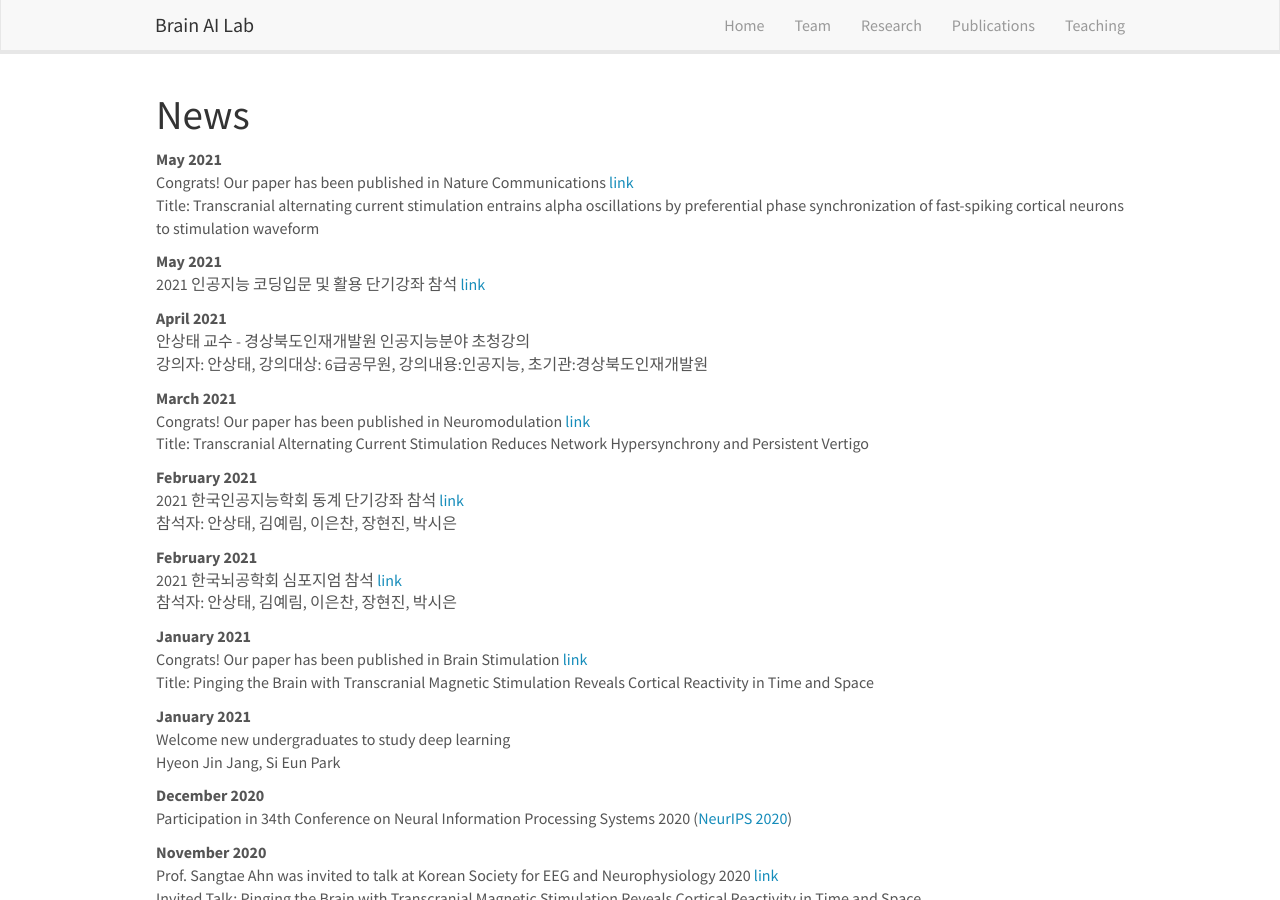
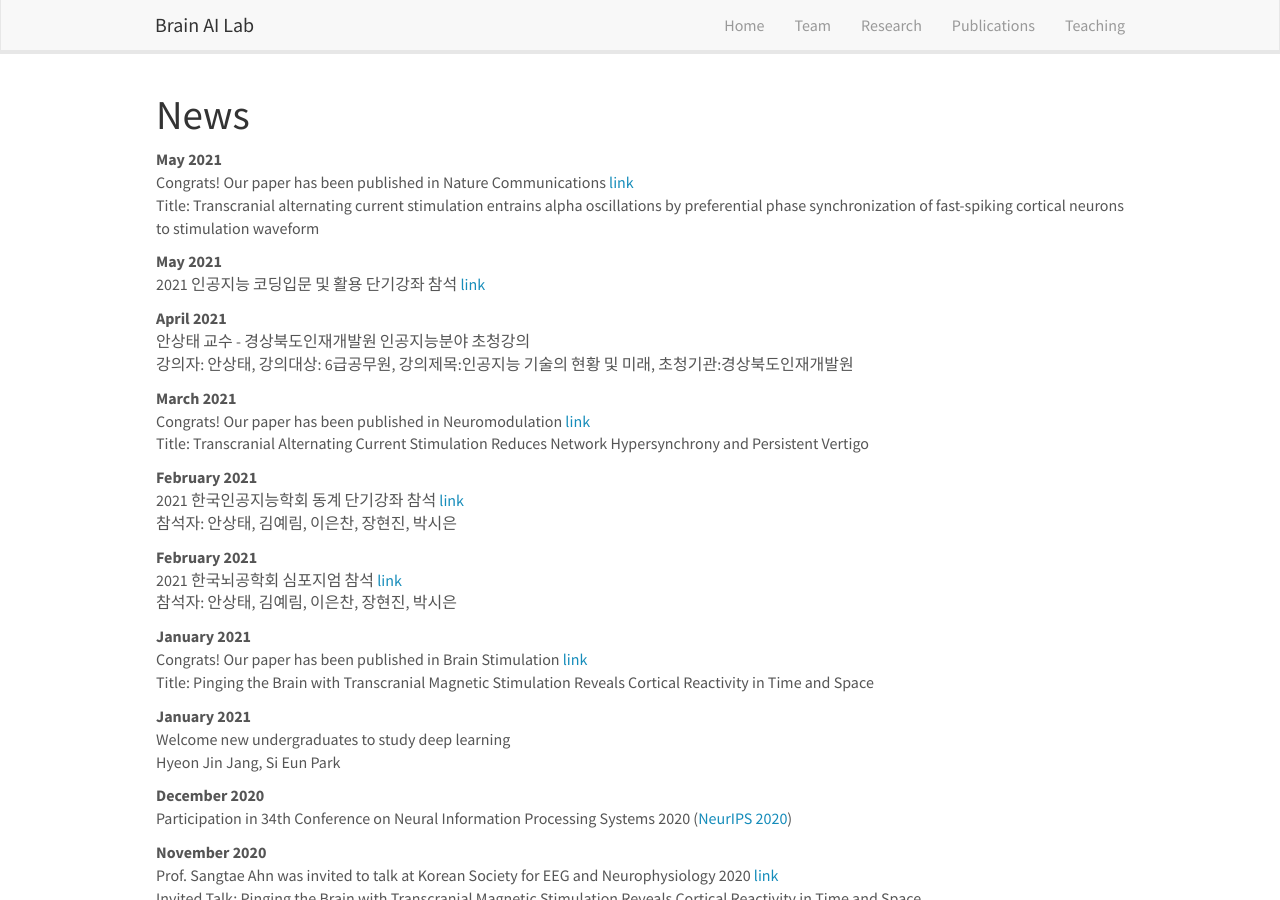
Before and after one commit to KNU-BrainAI/knu-brainai.github.io, a Jekyll site: the page built from _pages/allnews.md, in a window 1280 px wide and 900 px high. Built offline with Jekyll 4.4.1, drawn with Linux system fonts in a browser that asks for light colours; nearby versions of some CDN libraries.

Commit message:
Update news.yml

```diff
--- a/_data/news.yml
+++ b/_data/news.yml
@@ -8,7 +8,7 @@
 
 - date: April 2021
   headline: "안상태 교수 - 경상북도인재개발원 인공지능분야 초청강의"
-  details: "강의자: 안상태, 강의대상: 6급공무원, 강의내용:인공지능, 초기관:경상북도인재개발원"
+  details: "강의자: 안상태, 강의대상: 6급공무원, 강의제목:인공지능 기술의 현황 및 미래, 초청기관:경상북도인재개발원"
 
 - date: March 2021
   headline: "Congrats! Our paper has been published in Neuromodulation <a href='https://onlinelibrary.wiley.com/doi/10.1111/ner.13389'>link</a>"
```
